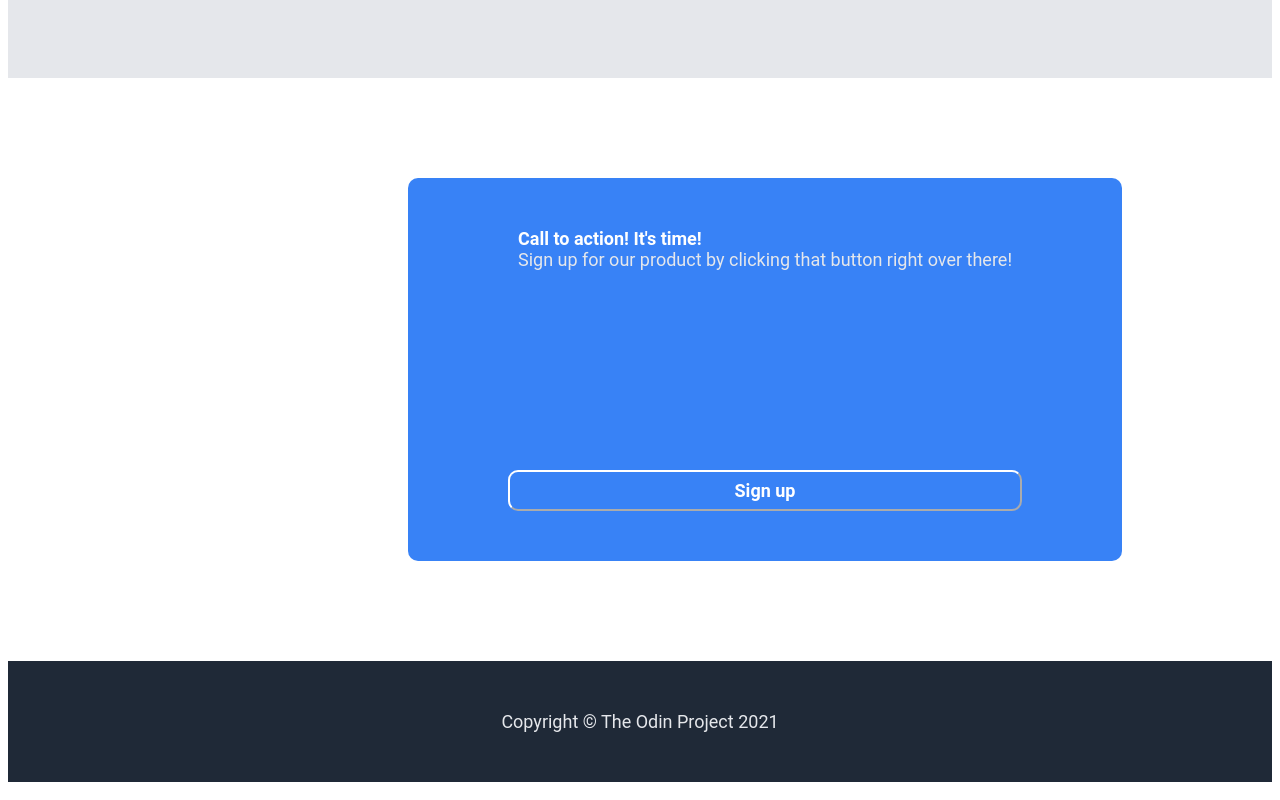
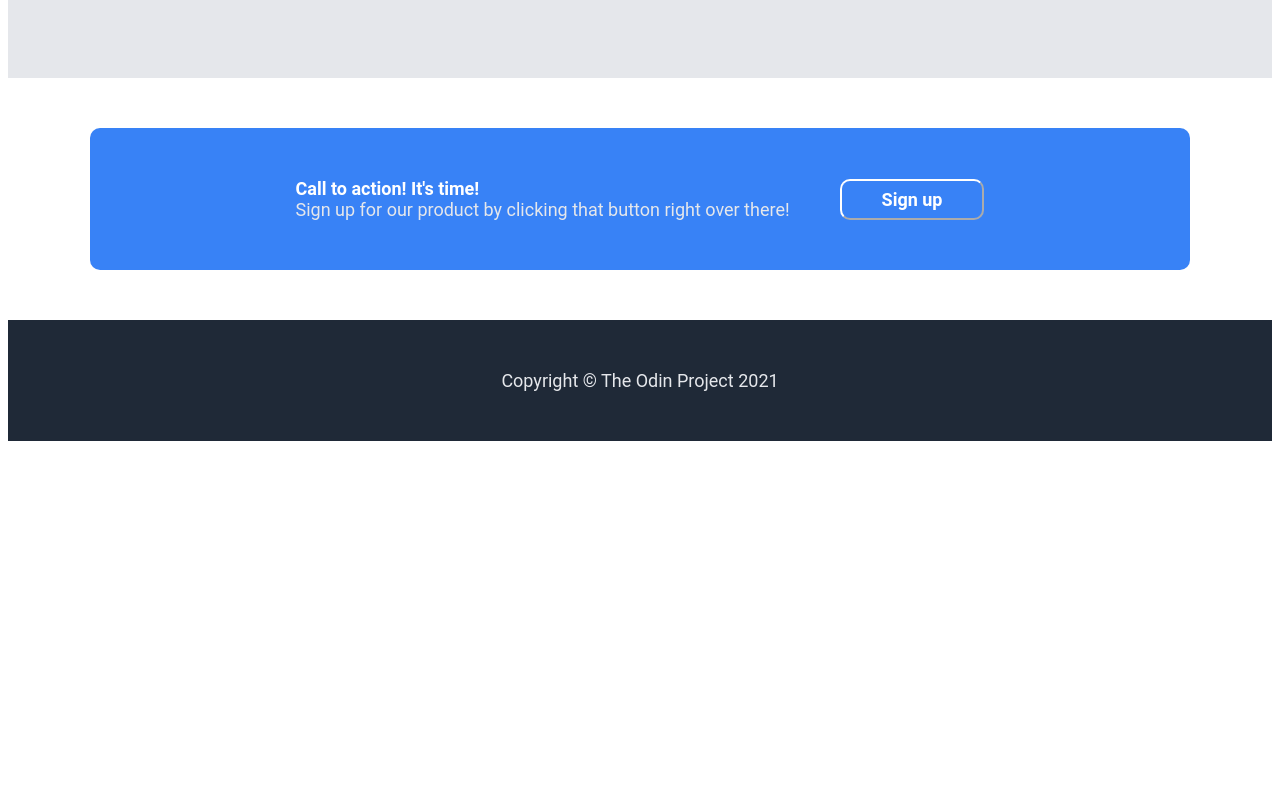
Before and after one commit to Ericjean17/Basic-Website, a plain HTML site: page index.html in a window 1280 px wide. Shown: the part 1458-2258 px from the top of the page. After the commit the page ends 1917 px from the top, so only its background shows below. Drawn offline with Linux system fonts and the light colour scheme.

Commit message:
Most resizing issues fixed

```diff
--- a/styles.css
+++ b/styles.css
@@ -148,29 +148,22 @@ p, a, h1, button {
     border-radius: 10px;
     display: flex;
     justify-content: center;
-    padding: 50px 100px 50px 100px;
+    padding: 50px 100px;
     max-width: 900px;
-    gap: 200px;
+    gap: 50px;
     align-items: center;
-    margin: 100px 150px 100px 400px;
+    margin: 50px auto;
 }
 
-.sign-up-container .sign-up-text {
-    display: flex;
-    flex-direction: column;
-    margin: 0;
-}
 
 .sign-up-container .action-color {
     color: white;
     font-weight: 700;
-    flex: 1;
 }
 
 .sign-up-container p {
     color: #E5E7EB;
     margin: 0;
-    flex: 1;
 }
 
 .sign-up-container button {
@@ -181,7 +174,6 @@ p, a, h1, button {
     border-radius: 10px;
     padding: 8px 40px 8px 40px;
     font-weight: 700;
-    flex: 1;
 }
 
 .footer-container {
```
